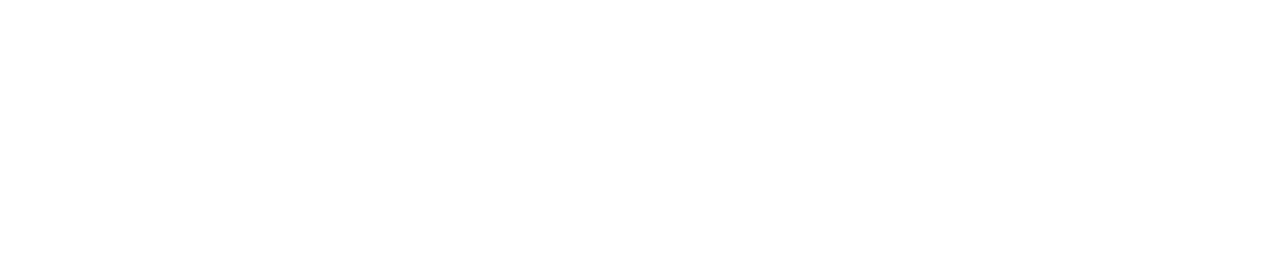
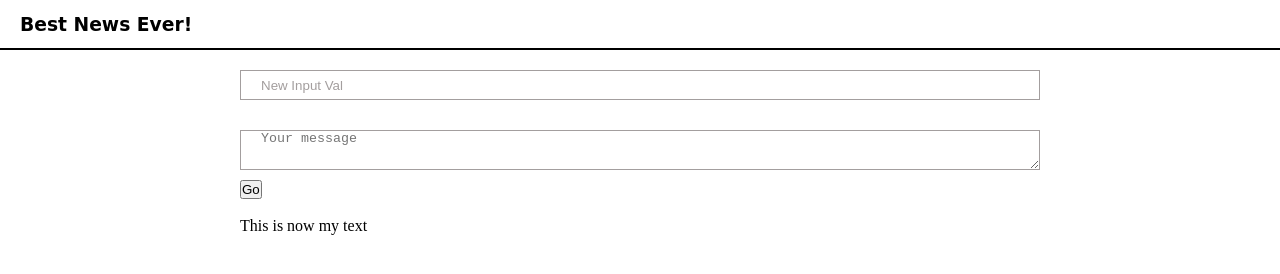
Before and after one commit to kaytee07/mastering-jquery, a plain HTML site: page index.html in a window 1280 px wide. Drawn offline with nearby package versions, Linux system fonts and the light colour scheme.

Commit message:
using jquery to target element

```diff
--- a/app/app.js
+++ b/app/app.js
@@ -1,5 +1,6 @@
 $(document).ready(function(){
 
-alert("loaded")
+$("#text").html("This is now my text");
+$(".my-input").val("New Input Val");
 
 });
--- a/css/style.css
+++ b/css/style.css
@@ -1 +1,39 @@
-ECHO is on.
+*{
+    margin: 0;
+    padding: 0;
+    box-sizing: border-box;
+}
+header{
+    height: 50px;
+    display: flex;
+    align-items: center;
+    padding: 0px 20px;
+    border-bottom: 2px solid black;
+    font-family:cursive;
+    margin-bottom: 20px;
+}
+
+#top-stories{
+    width: 800px;
+    margin: 0 auto;
+}
+
+.my-input{
+    display: block;
+    height: 30px;
+    border: 1px solid rgb(163, 158, 158) ;
+    margin-bottom: 30px;
+    width: 100%;
+    padding:0 20px;
+    color:rgb(163, 158, 158) ;
+}
+
+.my-textarea{
+    display: block;
+    margin-bottom: 10px;
+    width: 100%;
+    height: 40px;
+    padding:0 20px;
+    border: 1px solid rgb(163, 158, 158) ;
+    color:rgb(163, 158, 158) ;
+}
--- a/index.html
+++ b/index.html
@@ -8,7 +8,22 @@
     <link rel="stylesheet" href="css/style.css">
 </head>
 <body>
+    <header id="main-header">
+        <div class="logo">
+            <h3>Best News Ever!</h3>
+        </div>
+    </header>
+    <section id="top-stories">
+        <input class="my-input" placeholder="Your Name" type="text">
+        <textarea placeholder="Your message" class="my-textarea"></textarea>
+        <button id="go-button">Go</button>
+        <br>
+        <br>
 
+        <div id="text">
+
+        </div>
+    </section>
     <script src="https://code.jquery.com/jquery-3.6.0.min.js"></script>
     <script src="app/app.js"></script>
 </body>
```
